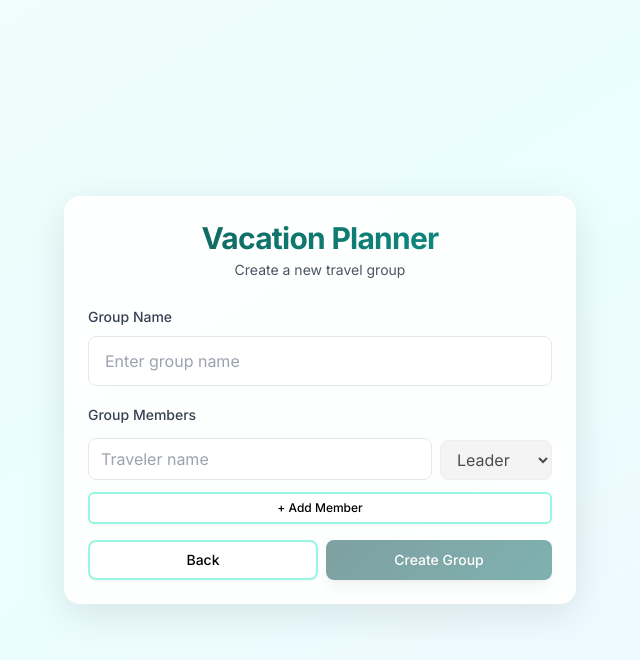
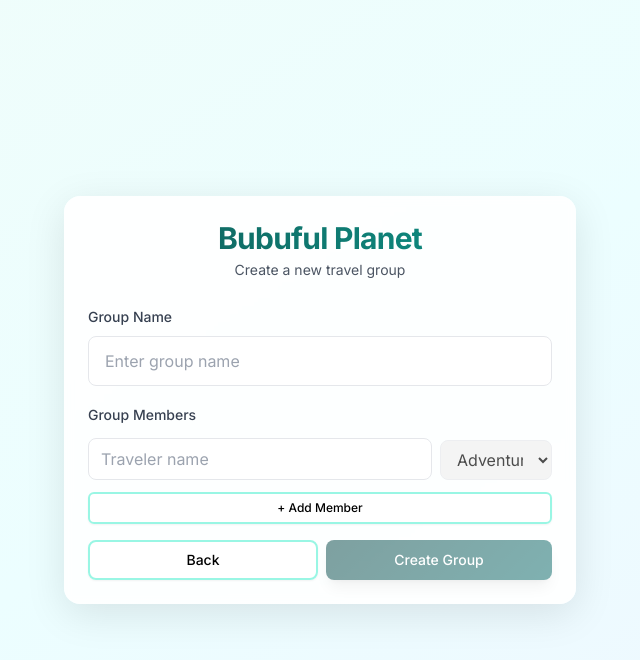
Before and after one commit to datasciencepursuer/bubufulplanet, a Next.js app: page / in a window 1280 px wide. Both pictures are taken after a click on the button "Create Travel Group". Shown: the top 660 px of the page, without its empty margins (320-960 px from the left). Built offline with nearby package versions, Linux system fonts and the light colour scheme; no server answers; the database is empty.

Commit message:
layout update

```diff
--- a/src/app/api/groups/current/route.ts
+++ b/src/app/api/groups/current/route.ts
@@ -71,6 +71,8 @@ export async function GET() {
         accessCode: group.accessCode,
         createdAt: group.createdAt.toISOString()
       },
+      travelerName: member.travelerName,
+      role: member.role,
       currentMember: {
         id: member.id,
         name: member.travelerName,
--- a/src/app/app/page.tsx
+++ b/src/app/app/page.tsx
@@ -47,7 +47,14 @@ export default function AppPage() {
       const response = await fetch('/api/groups/current')
       if (response.ok) {
         const data = await response.json()
+        console.log('Group info loaded:', data) // Debug log
         setGroupInfo({
+          name: data.group.name,
+          accessCode: data.group.accessCode,
+          travelerName: data.travelerName,
+          role: data.role
+        })
+        console.log('Set group info:', { // Debug log
           name: data.group.name,
           accessCode: data.group.accessCode,
           travelerName: data.travelerName,
@@ -241,6 +248,17 @@ export default function AppPage() {
                 )}
               </div>
             </div>
+
+            {/* Center Brand */}
+            <div className="flex flex-col items-center justify-center">
+              <h2 className="text-xl font-bold bg-gradient-to-r from-teal-800 to-teal-600 bg-clip-text text-transparent">
+                Bubuful Planet
+              </h2>
+              <p className="text-xs text-gray-500 italic">
+                Plan it beautifully
+              </p>
+            </div>
+
             <div className="flex items-center gap-4">
               <Button
                 variant="outline"
@@ -278,7 +296,9 @@ export default function AppPage() {
               </div>
 
               {/* Welcome Card */}
-              {groupInfo && groupInfo.travelerName && (
+              {(() => {
+                console.log('Welcome card render check:', { groupInfo, travelerName: groupInfo?.travelerName, role: groupInfo?.role })
+                return groupInfo && groupInfo.travelerName && (
                   <Card className="bg-teal-50 border-teal-200 max-w-sm flex-shrink-0">
                     <CardContent className="pt-4">
                       <p className="text-lg text-teal-700 font-medium">
@@ -286,7 +306,8 @@ export default function AppPage() {
                       </p>
                     </CardContent>
                   </Card>
-              )}
+                )
+              })()}
             </div>
 
             {/* Next Trip Card - Moved from utility cards */}
--- a/src/app/page.tsx
+++ b/src/app/page.tsx
@@ -146,7 +146,7 @@ export default function Home() {
         <Card className="border-0 shadow-2xl">
           <CardHeader className="space-y-1 text-center">
             <CardTitle className="text-3xl font-bold bg-gradient-to-r from-teal-800 to-teal-600 bg-clip-text text-transparent">
-              Vacation Planner
+              Bubuful Planet
             </CardTitle>
             <CardDescription className="text-gray-600">
               {mode === 'select' && 'Choose how to get started'}
@@ -218,12 +218,12 @@ export default function Home() {
                       <div className="w-28">
                         <select
                           value={member.role}
-                          onChange={(e) => updateMember(index, 'role', e.target.value as 'adventurer' | 'follower')}
+                          onChange={(e) => updateMember(index, 'role', e.target.value as 'adventurer' | 'party member')}
                           className="w-full px-3 py-2 rounded-lg border border-gray-200 focus:border-teal-600 focus:ring-2 focus:ring-teal-200 focus:outline-none transition-all duration-200"
                           disabled={index === 0 || loading}
                         >
-                          <option value="adventurer">Leader</option>
-                          <option value="follower">Follower</option>
+                          <option value="adventurer">Adventurer</option>
+                          <option value="party member">Party Member</option>
                         </select>
                       </div>
                       {members.length > 1 && (
```
Lines whose indentation alone changed are shown as unchanged.
